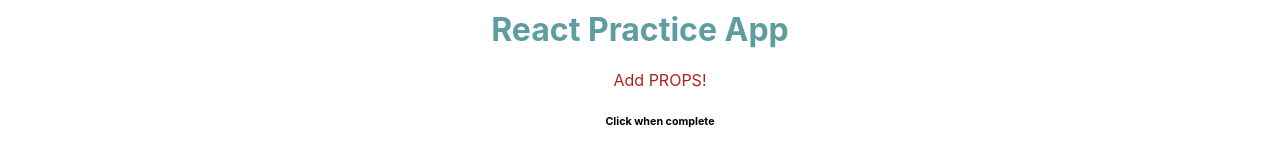
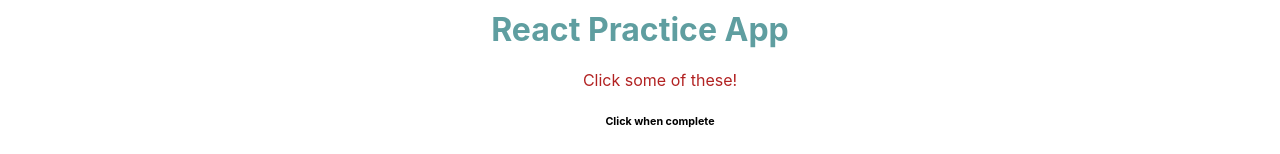
Before and after one commit to shanecolby/my_app_react, a React (Create React App) app: page / in a window 1280 px wide. Shown: the part 298-452 px from the top of the page. Built offline with nearby package versions, Linux system fonts and the light colour scheme.

Commit message:
change text

```diff
--- a/src/components/MainContent.js
+++ b/src/components/MainContent.js
@@ -8,7 +8,7 @@ function MainContent() {
     <div className='mainContent'>
       <h1>React Practice App</h1>
       <ul className="mainList">
-        <li>Add PROPS!</li>
+        <li>Click some of these!</li>
         <h6 className="subText">Click when complete</h6>
         <input type='checkbox' />
         <li>The is the second option</li>
```
